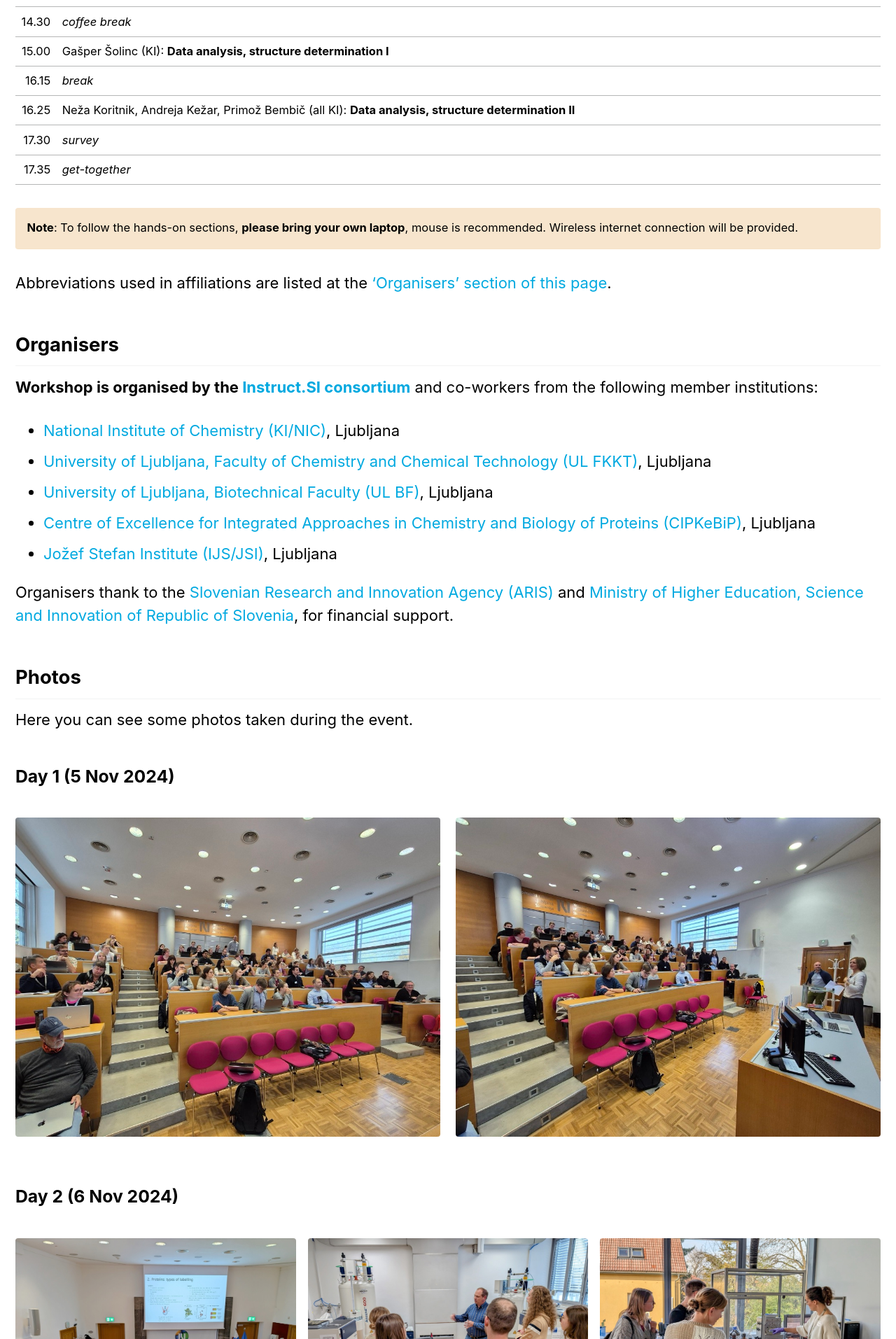
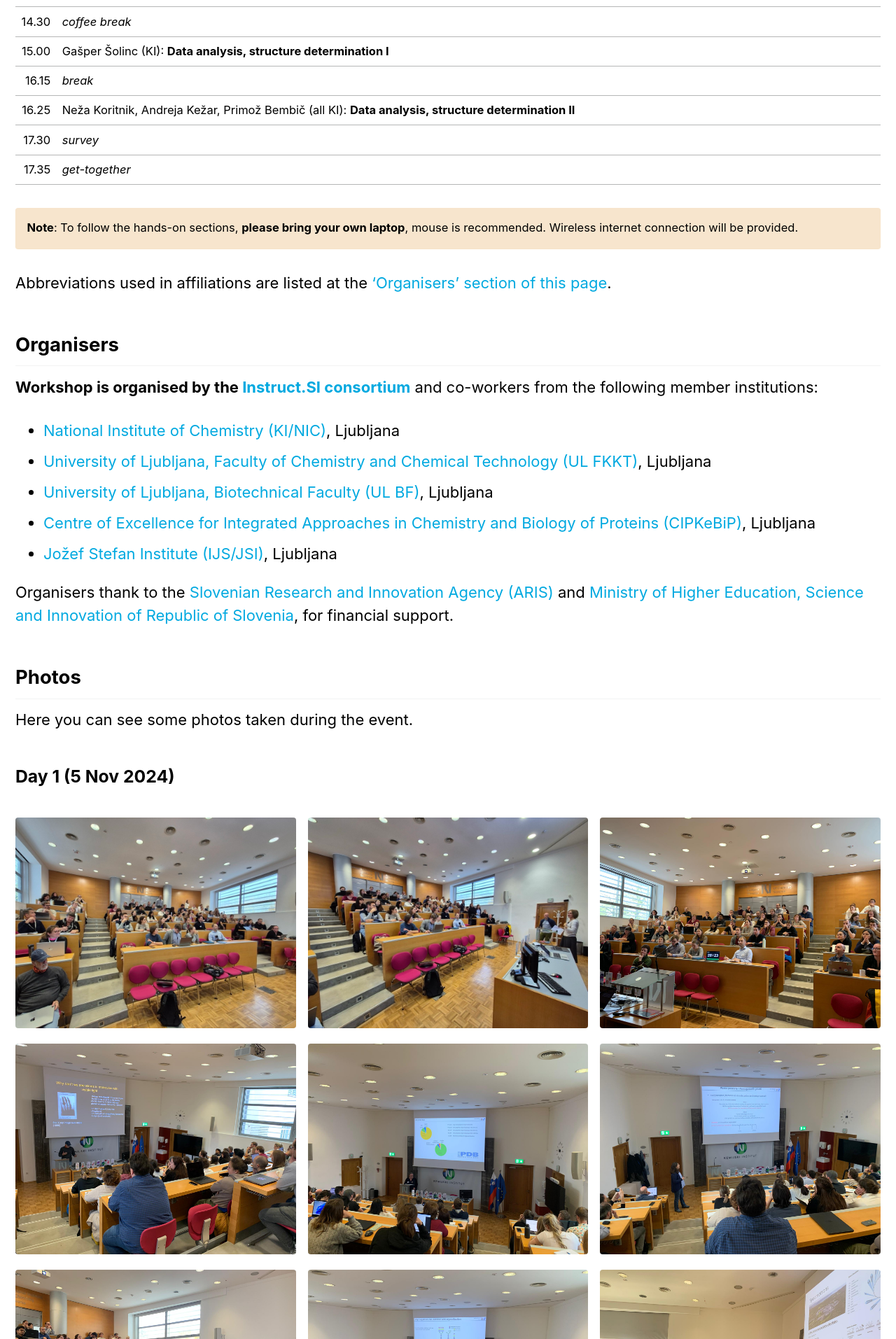
Before and after one commit to InstructSI/instructsi.github.io, a Jekyll site: the page built from _pages/bmasb2024.md, in a window 1280 px wide. Shown: the part 4487-6400 px from the top of the page at 70% size. Built offline with Jekyll 4.4.1, drawn with Linux system fonts in a browser that asks for light colours; cached includes are drawn as plain includes.

Commit message:
Added photos for day 1 at bmasb2024

```diff
--- a/_pages/bmasb2024.md
+++ b/_pages/bmasb2024.md
@@ -23,6 +23,27 @@ gallery1:
   - url: /assets/images/bmasb2024/2024-11-05-bmasb-02.jpg
     image_path: /assets/images/bmasb2024/2024-11-05-bmasb-02-th.jpg
     title: "Opening of the workshop (photo by Matic Kisovec)"
+  - url: /assets/images/bmasb2024/2024-11-05-bmasb-03.jpg
+    image_path: /assets/images/bmasb2024/2024-11-05-bmasb-03.jpg
+    title: "(photo by Marjetka Podobnik)"
+  - url: /assets/images/bmasb2024/2024-11-05-bmasb-04.jpg
+    image_path: /assets/images/bmasb2024/2024-11-05-bmasb-04.jpg
+    title: "Introductory lecture by Dušan Turk (photo by Marjetka Podobnik)"
+  - url: /assets/images/bmasb2024/2024-11-05-bmasb-05.jpg
+    image_path: /assets/images/bmasb2024/2024-11-05-bmasb-05.jpg
+    title: "Lecture on construct design by Ajda Taler-Verčič (photo by Marjetka Podobnik)"
+  - url: /assets/images/bmasb2024/2024-11-05-bmasb-06.jpg
+    image_path: /assets/images/bmasb2024/2024-11-05-bmasb-06.jpg
+    title: "Lecture on protein production by Aleksandra Usenik (photo by MMarjetka Podobnik)"
+  - url: /assets/images/bmasb2024/2024-11-05-bmasb-07.jpg
+    image_path: /assets/images/bmasb2024/2024-11-05-bmasb-07.jpg
+    title: "Lecture on protein production by AMiha Pavšič (photo by Marjetka Podobnik)"
+  - url: /assets/images/bmasb2024/2024-11-05-bmasb-08.jpg
+    image_path: /assets/images/bmasb2024/2024-11-05-bmasb-08.jpg
+    title: "Lecture on protein crystallization by Nataša Lindič (photo by Marjetka Podobnik)"
+  - url: /assets/images/bmasb2024/2024-11-05-bmasb-09.jpg
+    image_path: /assets/images/bmasb2024/2024-11-05-bmasb-09.jpg
+    title: "Lecture on diffraction data colletion by Matej Novak (photo by Marjetka Podobnik)"
 gallery2:
   - url: /assets/images/bmasb2024/2024-11-06-bmasb-01.jpg
     image_path: /assets/images/bmasb2024/2024-11-06-bmasb-01-th.jpg
```
Also changed, not shown: assets/images/bmasb2024/2024-11-05-bmasb-03.jpg (added), assets/images/bmasb2024/2024-11-05-bmasb-04.jpg (added), assets/images/bmasb2024/2024-11-05-bmasb-05.jpg (added), assets/images/bmasb2024/2024-11-05-bmasb-06.jpg (added), assets/images/bmasb2024/2024-11-05-bmasb-07.jpg (added), assets/images/bmasb2024/2024-11-05-bmasb-08.jpg (added), assets/images/bmasb2024/2024-11-05-bmasb-09.jpg (added).
